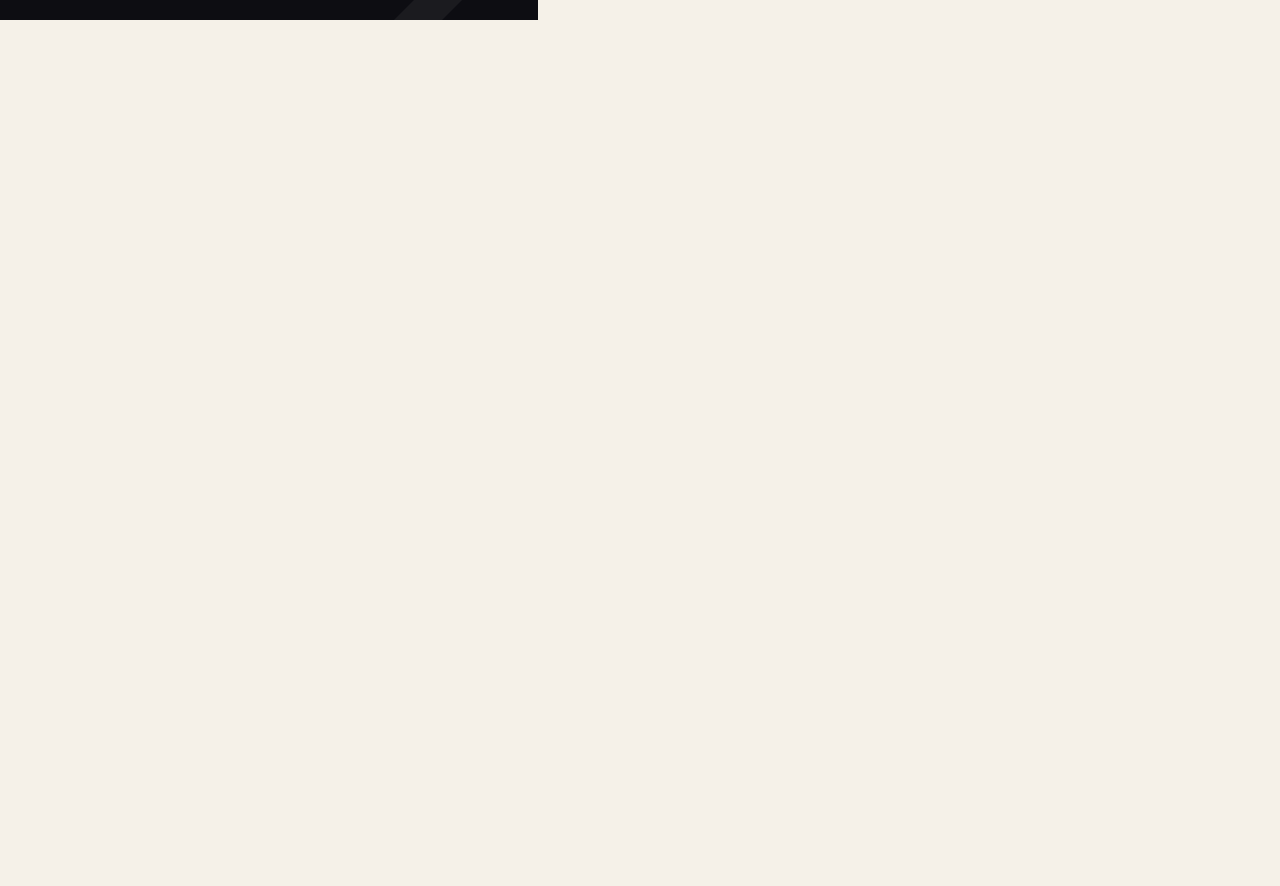
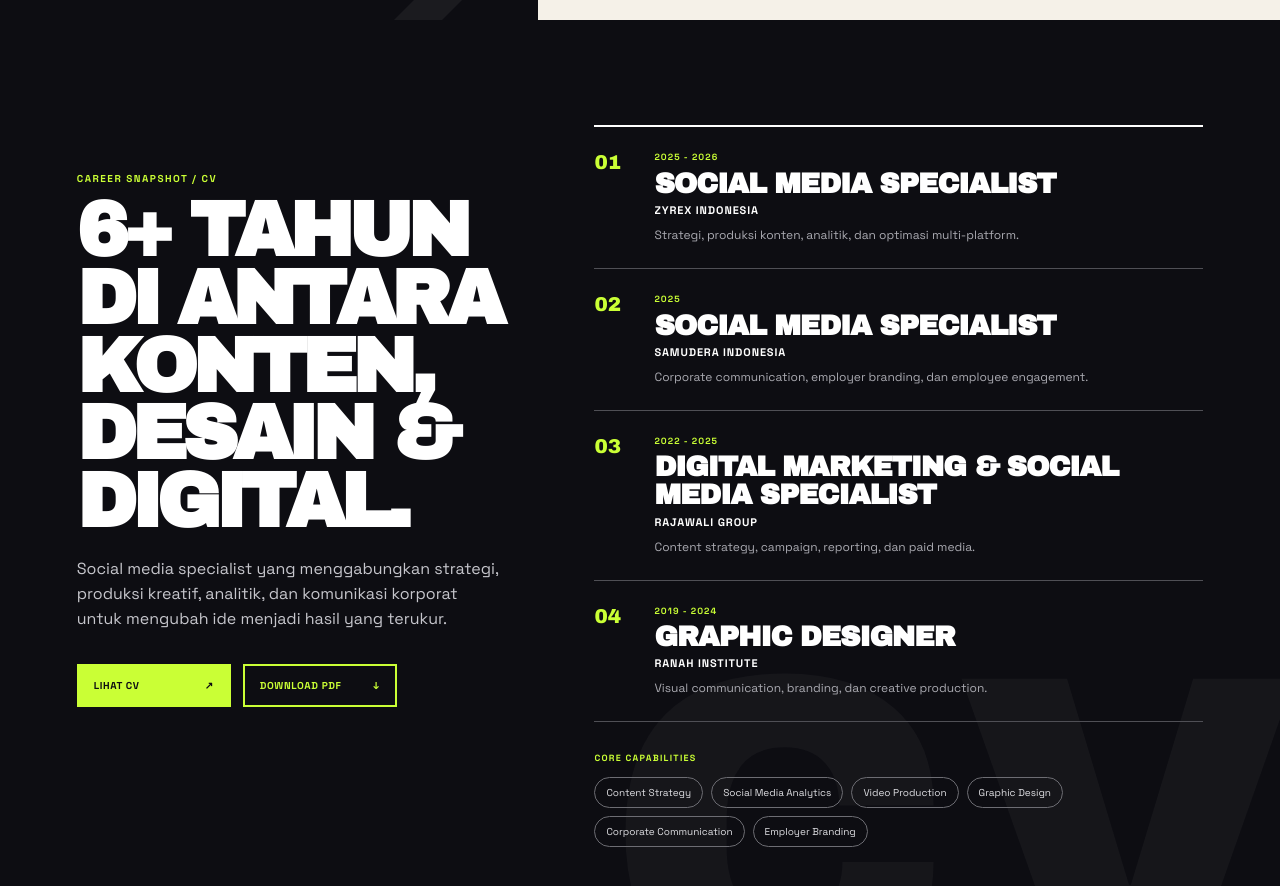
Before and after one commit to satriadarmaputra/new-porto, a Next.js app: page / in a window 1280 px wide. Shown: the part 780-1666 px from the top of the page. Before the commit the page ends 800 px from the top, so only its background shows below. Built offline with nearby package versions, Linux system fonts and the light colour scheme; grey boxes are pictures that could not be loaded.

Commit message:
Add resume section and downloadable CV

```diff
--- a/src/components/PortfolioLayout.tsx
+++ b/src/components/PortfolioLayout.tsx
@@ -1,3 +1,13 @@
 import ResultsPanel from './ResultsPanel';
 import ContentSlider from './ContentSlider';
-export default function PortfolioLayout() { return <main className="portfolio-layout"><ResultsPanel /><ContentSlider /></main>; }
+import ResumeSection from './ResumeSection';
+
+export default function PortfolioLayout() {
+  return <>
+    <main className="portfolio-layout">
+      <ResultsPanel />
+      <ContentSlider />
+    </main>
+    <ResumeSection />
+  </>;
+}
--- a/src/components/ResultsPanel.tsx
+++ b/src/components/ResultsPanel.tsx
@@ -6,6 +6,6 @@ export default function ResultsPanel() {
       <div className="result-grid">{results.map(([value, label]) => <div key={label}><strong>{value}</strong><span>{label}</span></div>)}</div>
       <div className="chips" aria-label="Metrik pendukung"><span><b>1.4M+</b> Link clicks</span><span><b>37.6K</b> Pengikut baru</span><span><b>2.4K</b> Jam tonton</span></div>
     </div>
-    <footer className="results-footer"><p>Data performa mengacu pada laporan yang tercantum di CV.</p><a href="mailto:satria@example.com">Hubungi saya <span className="contact-arrow" aria-hidden="true" /></a></footer><span className="decor-arrow" aria-hidden="true" />
+    <footer className="results-footer"><p>Data performa mengacu pada laporan yang tercantum di CV.</p><a href="mailto:satriadarma01@gmail.com">Hubungi saya <span className="contact-arrow" aria-hidden="true" /></a></footer><span className="decor-arrow" aria-hidden="true" />
   </aside>;
 }
--- /dev/null
+++ b/src/components/ResumeSection.tsx
@@ -0,0 +1,73 @@
+const experiences = [
+  {
+    period: '2025 - 2026',
+    role: 'Social Media Specialist',
+    company: 'Zyrex Indonesia',
+    focus: 'Strategi, produksi konten, analitik, dan optimasi multi-platform.',
+  },
+  {
+    period: '2025',
+    role: 'Social Media Specialist',
+    company: 'Samudera Indonesia',
+    focus: 'Corporate communication, employer branding, dan employee engagement.',
+  },
+  {
+    period: '2022 - 2025',
+    role: 'Digital Marketing & Social Media Specialist',
+    company: 'Rajawali Group',
+    focus: 'Content strategy, campaign, reporting, dan paid media.',
+  },
+  {
+    period: '2019 - 2024',
+    role: 'Graphic Designer',
+    company: 'Ranah Institute',
+    focus: 'Visual communication, branding, dan creative production.',
+  },
+];
+
+const capabilities = [
+  'Content Strategy',
+  'Social Media Analytics',
+  'Video Production',
+  'Graphic Design',
+  'Corporate Communication',
+  'Employer Branding',
+];
+
+export default function ResumeSection() {
+  return <section className="resume-section" id="resume" aria-labelledby="resume-title">
+    <div className="resume-intro">
+      <p className="eyebrow">Career snapshot / CV</p>
+      <h2 id="resume-title">6+ tahun di antara konten, desain &amp; digital.</h2>
+      <p className="resume-lede">
+        Social media specialist yang menggabungkan strategi, produksi kreatif,
+        analitik, dan komunikasi korporat untuk mengubah ide menjadi hasil yang terukur.
+      </p>
+      <div className="resume-actions">
+        <a className="resume-primary" href="/cv-satria-darma-putra.pdf" target="_blank" rel="noreferrer">Lihat CV <span aria-hidden="true">↗</span></a>
+        <a className="resume-secondary" href="/cv-satria-darma-putra.pdf" download>Download PDF <span aria-hidden="true">↓</span></a>
+      </div>
+    </div>
+
+    <div className="resume-details">
+      <div className="experience-list" aria-label="Pengalaman utama">
+        {experiences.map((experience, index) => <article className="experience-item" key={`${experience.company}-${experience.period}`}>
+          <span className="experience-number">0{index + 1}</span>
+          <div>
+            <p className="experience-period">{experience.period}</p>
+            <h3>{experience.role}</h3>
+            <strong>{experience.company}</strong>
+            <p>{experience.focus}</p>
+          </div>
+        </article>)}
+      </div>
+
+      <div className="capabilities-block">
+        <p className="capabilities-label">Core capabilities</p>
+        <div className="capability-tags">
+          {capabilities.map(capability => <span key={capability}>{capability}</span>)}
+        </div>
+      </div>
+    </div>
+  </section>;
+}
```
Also changed, not shown: app/globals.css, 1 other file (tests, documents, lock files or other folders).
